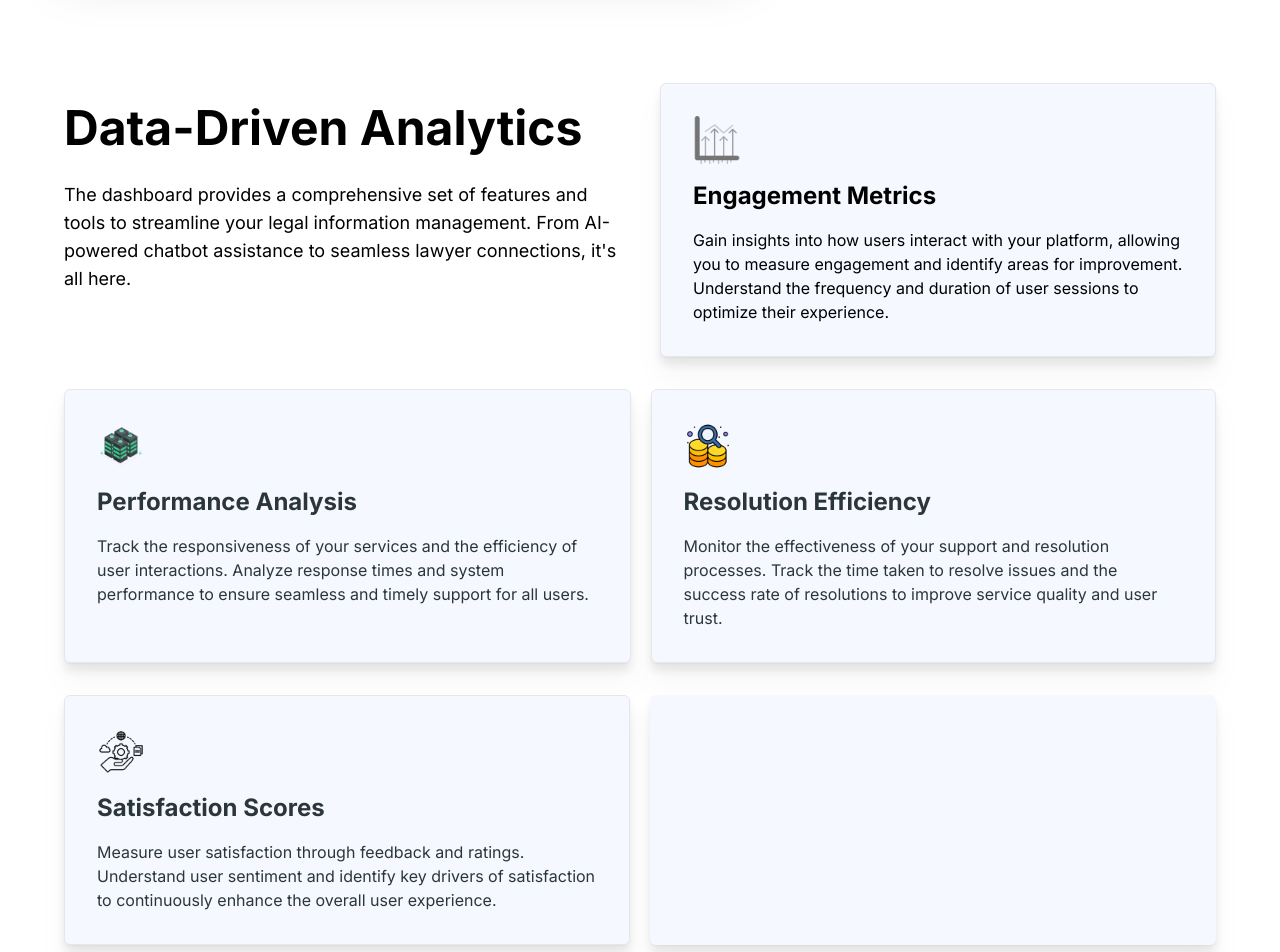
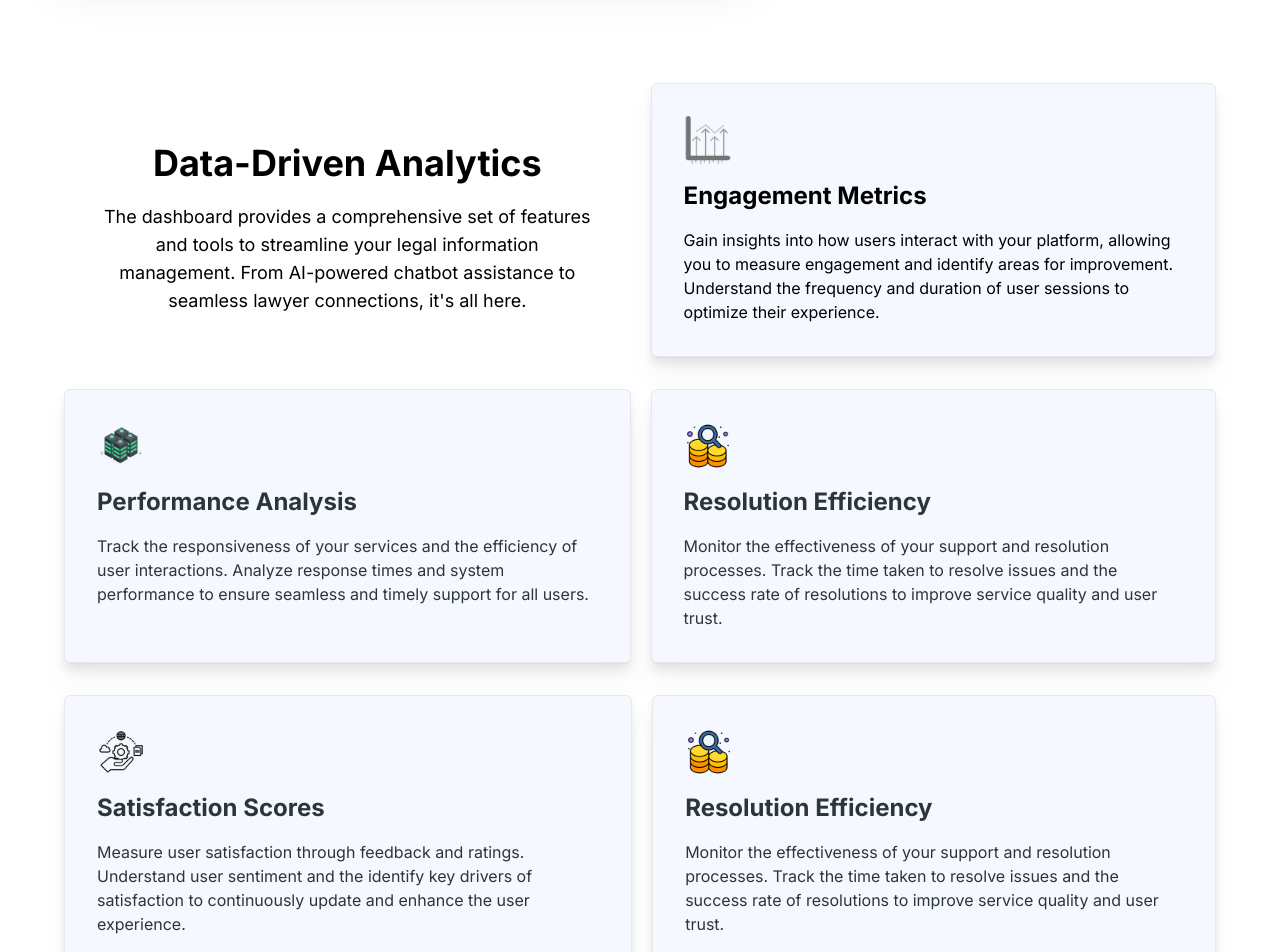
Before and after one commit to Concierge-Legal/concierge-live, a Next.js app: page /dashboardFeatures in a window 1280 px wide. Shown: the part 900-1852 px from the top of the page. Built offline with nearby package versions, Linux system fonts and the light colour scheme.

Commit message:
good enough for now moving on

```diff
--- a/app/(Show NavBar)/dashboardFeatures/page.tsx
+++ b/app/(Show NavBar)/dashboardFeatures/page.tsx
@@ -64,9 +64,9 @@ export default function DashboardFeatures() {
         <div className="flex flex-col justify-center px-16 py-20 bg-white max-md:px-5">
           <div className="max-md:mr-1 max-md:max-w-full">
             <div className="flex gap-5 max-md:flex-col max-md:gap-0">
-              <div className="flex flex-col w-6/12 max-md:ml-0 max-md:w-full">
-                <div className="flex flex-col text-base leading-6 text-black max-md:mt-10 max-md:max-w-full">
-                  <div className="mt-4 text-5xl font-bold leading-[58px] max-md:max-w-full max-md:text-4xl max-md:leading-[54px]">
+              <div className="flex flex-col justify-center mt-4 p-8 h-full w-6/12 max-md:ml-0 max-md:w-full">
+                <div className="flex flex-col text-base text-center leading-6 text-black max-md:mt-10 max-md:max-w-full">
+                  <div className="mt-4 text-4xl font-bold leading-8 max-md:max-w-full max-md:text-4xl max-md:leading-[54px]">
                     Data-Driven Analytics
                   </div>
                   <div className="mt-6 text-lg leading-7 max-md:max-w-full">
@@ -77,7 +77,8 @@ export default function DashboardFeatures() {
                   </div>
                 </div>
               </div>
-              <div className="flex flex-col ml-5 w-6/12 max-md:ml-0 max-md:w-full">
+
+              <div className="flex flex-col w-6/12 max-md:ml-0 max-md:w-full">
                 <div className="flex flex-col grow text-black max-md:mt-10 max-md:max-w-full">
                   <div className="flex flex-col p-8 border border-solid rounded-md drop-shadow-xl bg-lightBlue shadow-sm max-md:px-5 max-md:max-w-full">
                     <Image
@@ -142,11 +143,11 @@ export default function DashboardFeatures() {
               </div>
             </div>
             <div className="flex gap-5 mt-8 max-md:flex-col max-md:gap-0">
-              <div className="flex flex-col p-8 border border-solid rounded-md drop-shadow-xl bg-lightBlue shadow-sm max-md:px-5 max-md:max-w-full w-6/12">
+              <div className="flex flex-col p-8 border border-rounded border-solid drop-shadow-xl rounded-md bg-lightBlue shadow-sm max-md:px-5 max-md:max-w-full">
                 <Image
                   loading="lazy"
                   src="/icons/solution.png"
-                  alt="Secure Communication"
+                  alt="Expert Guidance"
                   width={48}
                   height={48}
                   className="w-12"
@@ -156,20 +157,36 @@ export default function DashboardFeatures() {
                 </div>
                 <div className="mt-4 text-base leading-6 max-md:max-w-full">
                   Measure user satisfaction through feedback and ratings.
-                  Understand user sentiment and identify key drivers of
-                  satisfaction to continuously enhance the overall user
+                  Understand user sentiment and the identify key drivers of
+                  satisfaction to continuously update and enhance the user
                   experience.
                 </div>
               </div>
-              <div className="flex flex-col p-8 border border-transparent rounded-md drop-shadow-xl bg-lightBlue shadow-sm max-md:px-5 max-md:max-w-full w-6/12">
-                {/* Placeholder for additional content */}
+              <div className="flex flex-col p-8 border border-rounded border-solid drop-shadow-xl rounded-md bg-lightBlue shadow-sm max-md:px-5 max-md:max-w-full">
+                <Image
+                  loading="lazy"
+                  src="/icons/server.png"
+                  alt="Seamless Connections"
+                  width={48}
+                  height={48}
+                  className="w-12"
+                />
+                <div className="mt-4 text-2xl font-bold leading-8 max-md:max-w-full">
+                  Resolution Efficiency
+                </div>
+                <div className="mt-4 text-base leading-6 max-md:max-w-full">
+                  Monitor the effectiveness of your support and resolution
+                  processes. Track the time taken to resolve issues and the
+                  success rate of resolutions to improve service quality and
+                  user trust.
+                </div>
               </div>
             </div>
           </div>
         </div>
 
         {/* Knowledge Library Major Section*/}
-        <div className="flex flex-col py-20 bg-white max-md:px-5">
+        <div className="flex flex-col py-20 px-12 bg-white max-md:px-5">
           <div className="mt-4 text-5xl font-bold text-center text-black leading-[57.6px] max-md:max-w-full max-md:text-4xl">
             Versatile Knowledge Hub
           </div>
@@ -256,8 +273,8 @@ export default function DashboardFeatures() {
           </div>
 
           {/* Appearance Major Section*/}
-          <div className="flex flex-col items-center px-16 py-20 bg-white max-md:px-5">
-  <div className="self-stretch mt-20 max-md:mt-10 max-md:max-w-full">
+          <div className="flex flex-col items-center px-12 py-2 bg-white max-md:px-5">
+            <div className="self-stretch mt-16 max-md:mt-10 max-md:max-w-full">
               <div className="flex gap-5 max-md:flex-col max-md:gap-0">
                 <div className="flex flex-col max-md:ml-0 max-md:w-full">
                   <div className="flex flex-col grow w-full text-base leading-6 text-black bg-white drop-shadow-xl rounded-lg max-md:mt-8 max-md:max-w-full">
@@ -266,7 +283,10 @@ export default function DashboardFeatures() {
                         Customized Visual Experience
                       </div>
                       <div className="mt-6 text-lg leading-7 text-center text-black max-md:max-w-full">
-              Create a unique and engaging visual experience with customizable appearance settings. Tailor the look and feel of your Concierge and seamlessly integrate it with your website to match your brand identity.
+                        Create a unique and engaging visual experience with
+                        customizable appearance settings. Tailor the look and
+                        feel of your Concierge and seamlessly integrate it with
+                        your website to match your brand identity.
                       </div>
                     </div>
                     <div className="flex justify-center pb-12 ">
@@ -285,8 +305,7 @@ export default function DashboardFeatures() {
             </div>
           </div>
 
-
-          <div className="flex flex-col justify-center px-16 py-20 bg-white max-md:px-5">
+          <div className="flex flex-col justify-center px-16  bg-white max-md:px-5">
             {/* Behavior Major Section*/}
 
             <div className="flex flex-col py-20 bg-white max-md:px-5">
@@ -329,7 +348,7 @@ export default function DashboardFeatures() {
                     <div className="flex flex-col ml-2 mr-2 max-md:ml-0 max-md:w-full">
                       <div className="grow w-full bg-white drop-shadow-xl rounded-md max-md:mt-8 max-md:max-w-full">
                         <div className="flex gap-5 max-md:flex-col max-md:gap-0">
-                          <div className="flex flex-col w-6/12 max-md:ml-0 max-md:w-full">
+                          <div className="flex flex-col max-md:ml-0 max-md:w-full">
                             <Image
                               loading="lazy"
                               src="/icons/algorithm.png"
@@ -373,7 +392,7 @@ export default function DashboardFeatures() {
               </div>
             </div>
 
-            <div className="flex flex-col items-center p-20 w-full text-6xl font-bold bg-white leading-[67.2px] max-md:px-5 max-md:max-w-full max-md:text-4xl">
+            <div className="flex flex-col items-center pt-20 px-20 w-full text-6xl font-bold bg-white leading-[67.2px] max-md:px-5 max-md:max-w-full max-md:text-4xl">
               <div className="mt-8 text-center text-black max-md:max-w-full max-md:text-4xl">
                 Discover the Dashboard
               </div>
```
Lines whose indentation alone changed are shown as unchanged.
